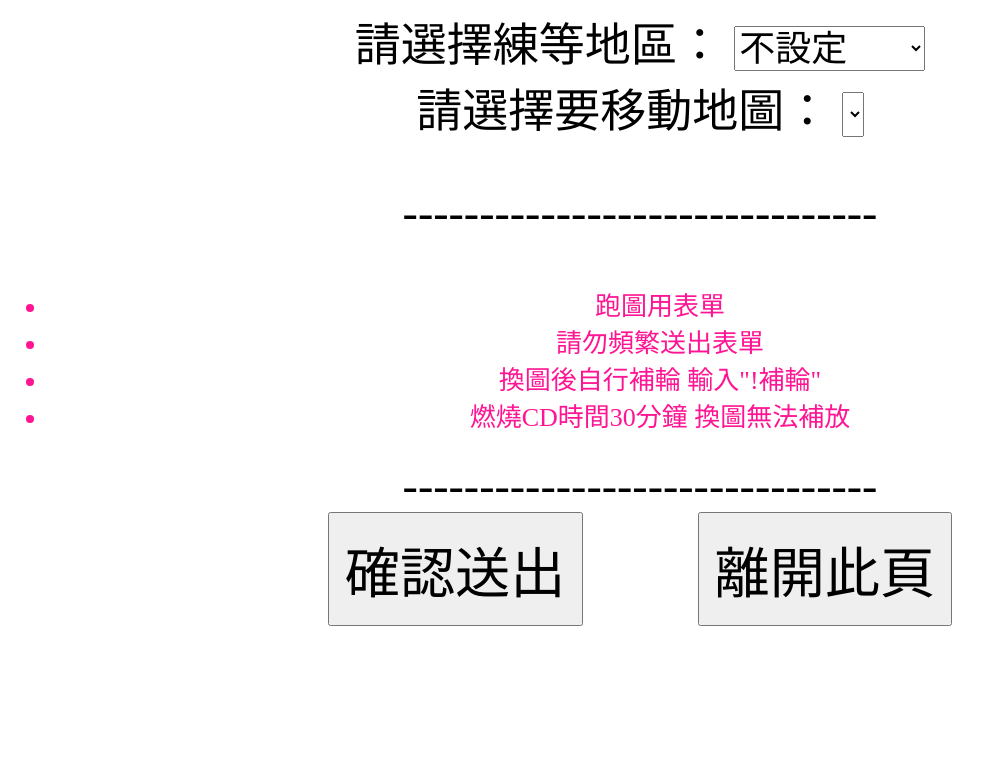
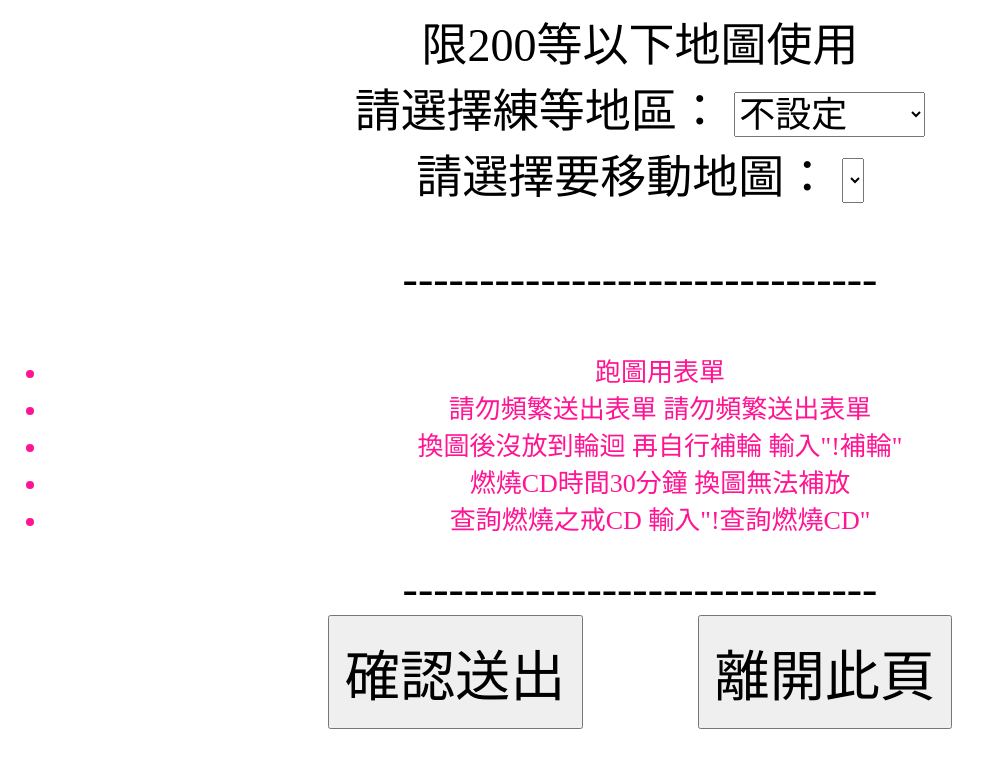
Before and after one commit to a6428775/flask, a Flask app: page /change/1 in a window 1280 px wide. Shown: the top 768 px of the page, without its empty margins (0-989 px from the left). Run offline with Flask 3, Linux system fonts and the light colour scheme; lists and menus that the app fills with data are empty.

Commit message:
新增html說明

```diff
--- a/templates/changemap.html
+++ b/templates/changemap.html
@@ -56,7 +56,7 @@
 </head>
 
 <body>
-
+    <div >限200等以下地圖使用</div>
     <div >
         <form>
             <label>請選擇練等地區：</label>
@@ -109,9 +109,10 @@
                 </p>
                 <ul style="font-size: 26px;color: deeppink;">
                     <li>跑圖用表單</li>
-                    <li>請勿頻繁送出表單</li>
-                    <li>換圖後自行補輪 輸入"!補輪"</li>
+                    <li>請勿頻繁送出表單 請勿頻繁送出表單</li>
+                    <li>換圖後沒放到輪迴 再自行補輪 輸入"!補輪"</li>
                     <li>燃燒CD時間30分鐘 換圖無法補放</li>
+                    <li>查詢燃燒之戒CD  輸入"!查詢燃燒CD"</li>
                     <!-- <li>LP付款方式:(LP付款完後,點選輪燒角色交易並直接按確認 才會開始輪燒)</li>    -->
                     <!-- <a href="https://cdn.discordapp.com/attachments/611543278474493982/1204701275384717332/IMG_3862.jpg?ex=65d5b07e&is=65c33b7e&hm=905e09e0d974840903acb1f9ea197b2757b7e7589508f3f998be394d2c562b41&"><img src="https://cdn.discordapp.com/attachments/611543278474493982/1204701275384717332/IMG_3862.jpg?ex=65d5b07e&is=65c33b7e&hm=905e09e0d974840903acb1f9ea197b2757b7e7589508f3f998be394d2c562b41&" width="130" height="130" > </a>          -->
                     <!-- <img src="https://github.com/a6428775/flask/blob/main/templates/LinepayQR.jpg?raw=true" width="130" height="130"/> -->
```
